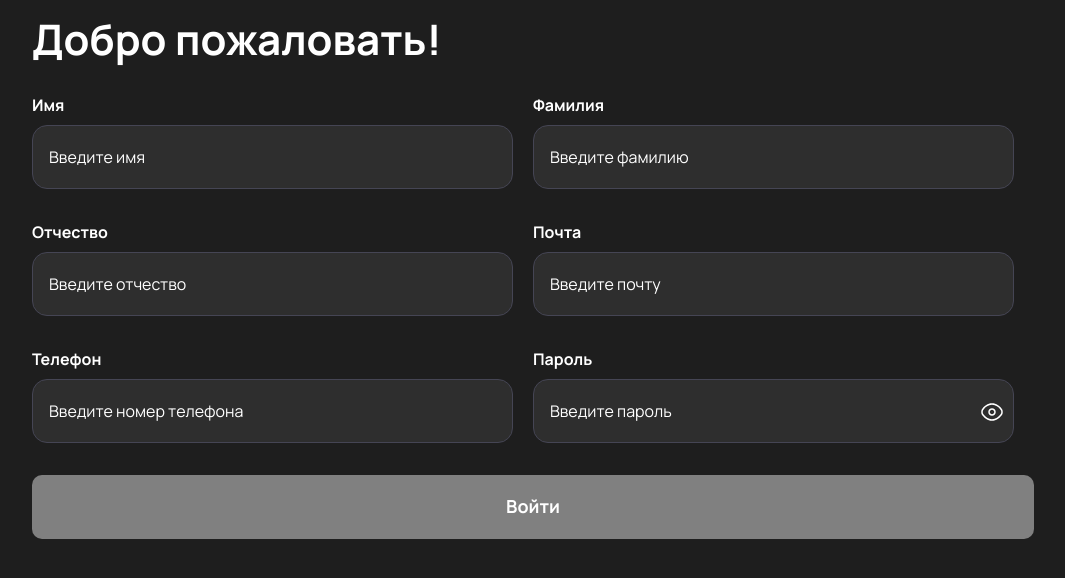
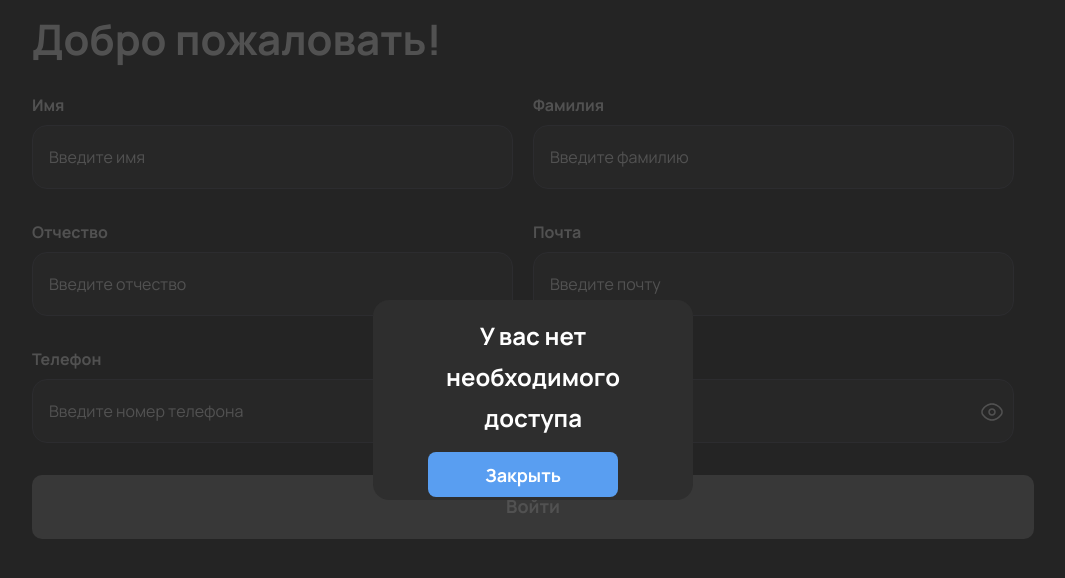
Before and after one commit to flezok/SUP, a React (Vite) app: page /registration in a window 1280 px wide. Shown: the top 578 px of the page, without its empty margins (107-1172 px from the left). Built offline with nearby package versions, Linux system fonts and the light colour scheme.

Commit message:
Микро фиксы

```diff
--- a/src/components/popups/popupAddStage/PopupAddStage.jsx
+++ b/src/components/popups/popupAddStage/PopupAddStage.jsx
@@ -1,6 +1,7 @@
 import { useState } from 'react';
 import { RgbaStringColorPicker } from "react-colorful";
 import axios from 'axios';
+import DatePicker from "react-datepicker";
 
 
 import './popupAddStage.scss'
@@ -10,6 +11,8 @@ const PopupAddStage = ({ onOpenCreateStage, projectId, stagesQuery }) => {
     const [colorStage, setColorStage] = useState("rgba(255, 255, 255, 1)");
     const [pickColor, setPickColor] = useState(false);
     const [title, setTitle] = useState("Этап");
+    const [dateRange, setDateRange] = useState([null, null]);
+    const [startDate, endDate] = dateRange;
 
     const onChangeColor = (newColor) => {
         setColorStage(newColor);
@@ -31,6 +34,7 @@ const PopupAddStage = ({ onOpenCreateStage, projectId, stagesQuery }) => {
             };
         });
     };
+
 
     return (
         <div className='popup'>
@@ -61,6 +65,24 @@ const PopupAddStage = ({ onOpenCreateStage, projectId, stagesQuery }) => {
                     </div>
                 </div>
 
+                <div className='popup__deadline'>
+                    <label className="popup__deadline-btn popup__members-btn" htmlFor="date">
+                        <p className="popup__deadline-text popup__members-text">
+                            Выбрать даты
+                        </p>
+                    </label>
+                    <DatePicker
+                        id="date"
+                        selectsRange={true}
+                        startDate={startDate}
+                        endDate={endDate}
+                        onChange={(update) => {
+                            setDateRange(update);
+                        }}
+                        isClearable={true}
+                    />
+                </div>
+
                 <div className="popup__btns">
                     <button onClick={handleSubmit} className="popup__btn popup__btn-add">
                         <p className="popup__btn-text">
--- a/src/components/popups/popupAddStage/popupAddStage.scss
+++ b/src/components/popups/popupAddStage/popupAddStage.scss
@@ -18,5 +18,5 @@
 }
 
 .popup__wrapper.popup__add-stage{
-    height: 270px;
+    height: 360px;
 }
--- /dev/null
+++ b/src/components/popups/popupNoAccess/popupNoAccess.jsx
@@ -0,0 +1,28 @@
+import { useState } from 'react';
+
+const PopupNoAccess = ({ onCloseNoAccess }) => {
+
+
+
+    return (
+        <div className='popup popup__confirm'>
+            <div className='popup__wrapper popup__confirm-wrapper'>
+                <h3 className="popup__confirm-title">
+                    У вас нет необходимого доступа
+                </h3>
+
+                <div className="popup__btns popup__confirm-btns">
+                    <button onClick={onCloseNoAccess} className="popup__btn popup__btn-add">
+                        <p className="popup__btn-text">
+                            Закрыть
+                        </p>
+                    </button>
+                </div>
+
+            </div>
+        </div>
+    )
+
+}
+
+export default PopupNoAccess;
--- a/src/components/registration/registration.jsx
+++ b/src/components/registration/registration.jsx
@@ -1,6 +1,7 @@
 import { useState } from 'react';
 import axios from "axios";
 import { useNavigate } from "react-router-dom";
+import RegistrationSuccess from './registrationSuccess/registrationSuccess';
 
 import '../authorization/authorization.scss'
 import './registration.scss'
@@ -10,6 +11,7 @@ const Registration = () => {
     // const [password, setPassword] = useState("");
     const [showPassword, setShowPassword] = useState(false);
     const [formState, setForm] = useState({ email: "", firstName: "", lastName: "", middleName: "", password: "", number: "" })
+    const [success, setSuccess] = useState(false);
 
     const togglePasswordVisibility = () => {
         setShowPassword((prevState) => !prevState);
@@ -19,9 +21,14 @@ const Registration = () => {
         e.preventDefault();
         axios.post("http://localhost:3000/user/register", formState).then((res) => {
             if (res.data.success) {
-                navigate("/auth");
+                // navigate("/auth");
+                setSuccess(true)
             }
         });
+    }
+
+    const closeSuccess = () => {
+        setSuccess(false);
     }
 
     return (
@@ -65,6 +72,7 @@ const Registration = () => {
                     </button>
                 </form>
             </div>
+            {success && <RegistrationSuccess closeSuccess={closeSuccess}/>}
         </div>
     )
 
--- /dev/null
+++ b/src/components/registration/registrationSuccess/registrationSuccess.jsx
@@ -0,0 +1,28 @@
+import { useState } from 'react';
+
+const RegistrationSuccess = ({ closeSuccess }) => {
+
+
+
+    return (
+        <div className='popup popup__confirm'>
+            <div className='popup__wrapper popup__confirm-wrapper'>
+                <h3 className="popup__confirm-title">
+                    Пользователь успешно зарегистрирован
+                </h3>
+
+                <div className="popup__btns popup__confirm-btns">
+                    <button onClick={closeSuccess} className="popup__btn popup__btn-add">
+                        <p className="popup__btn-text">
+                            Подтвердить
+                        </p>
+                    </button>
+                </div>
+
+            </div>
+        </div>
+    )
+
+}
+
+export default RegistrationSuccess;
--- a/src/main.jsx
+++ b/src/main.jsx
@@ -19,6 +19,7 @@ import PopupCreateProject from './components/popups/popupCreateProject/PopupCrea
 import PopupEmployee from './components/popups/popupEmployee/PopupEmployee.jsx';
 import Registration from './components/registration/registration.jsx';
 import Report from './components/report/Report.jsx';
+import PopupNoAccess from './components/popups/popupNoAccess/popupNoAccess.jsx';
 
 import './normalize.scss'
 import './global.scss'
@@ -37,6 +38,11 @@ const App = () => {
     const [confirmTitle, setConfirmTitle] = useState('');
     const [openSettingsProject, setOpenSettingsProject] = useState(false);
     const [queryString, setQuery] = useState("");
+    const [noAccess, setNoAccess] = useState(true);
+
+    const onCloseNoAccess = () => {
+        setNoAccess(false);
+    }
 
     const onSearchPopupOpen = () => {
         setQuery("");
@@ -211,6 +217,7 @@ const App = () => {
                     </Routes> */}
                 {isFocusedSearch && <PopupSearch queryString={queryString} onSearchPopupClose={onSearchPopupClose} />}
                 {createProject && <PopupCreateProject onOpenCreateProject={onOpenCreateProject} onOpenAddMember={onOpenAddMember} openAddMember={openAddMember} />}
+                {noAccess && <PopupNoAccess  onCloseNoAccess={onCloseNoAccess}/>}
                 {/* {employeePopup && <PopupEmployee onEmployeePopup={onEmployeePopup} />} */}
                 {/* </div>
             </BrowserRouter> */}
```
Also changed, not shown: src/components/popups/popupNoAccess/popupNoAccess.scss (added).
